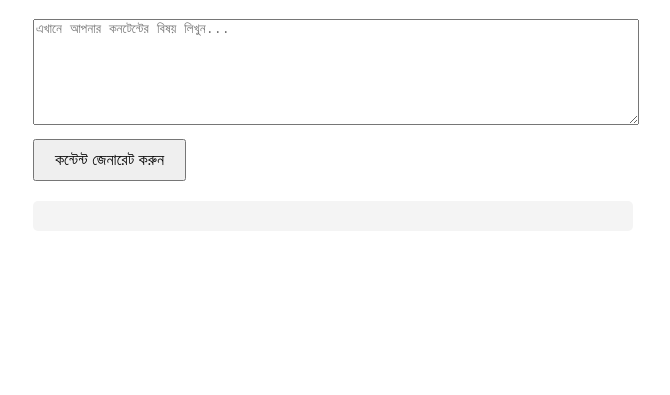
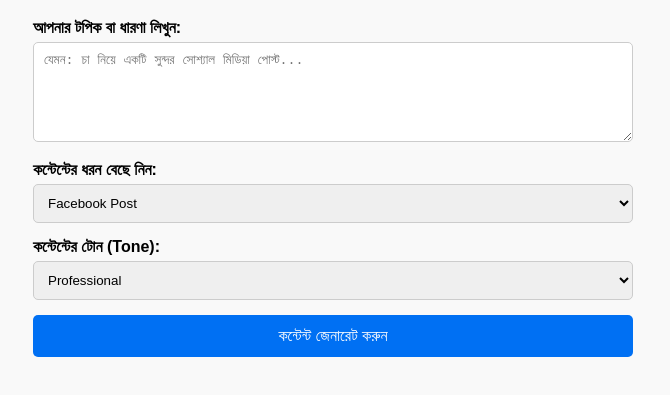
Before and after one commit to mdrajkhankhan42-bot/social-script-pro, a website: page index.html in a window 1280 px wide. Shown: the part 81-476 px from the top of the page, without its empty margins (307-977 px from the left). Drawn offline with Linux system fonts and the light colour scheme.

Commit message:
Update index.html

```diff
--- a/index.html
+++ b/index.html
@@ -5,37 +5,95 @@
   <meta name="viewport" content="width=device-width, initial-scale=1.0">
   <title>Social Script Pro</title>
   <style>
-    body { font-family: sans-serif; padding: 20px; max-width: 600px; margin: 0 auto; }
-    textarea { width: 100%; height: 100px; margin-bottom: 10px; }
-    button { padding: 10px 20px; font-size: 16px; cursor: pointer; }
-    #output { margin-top: 20px; white-space: pre-wrap; background: #f4f4f4; padding: 15px; border-radius: 5px; }
+    body { font-family: Arial, sans-serif; padding: 20px; max-width: 600px; margin: auto; background: #f9f9f9; }
+    .form-group { margin-bottom: 15px; }
+    label { font-weight: bold; display: block; margin-bottom: 5px; }
+    textarea, select { width: 100%; padding: 10px; border: 1px solid #ccc; border-radius: 5px; box-sizing: border-box; }
+    textarea { height: 100px; }
+    button { padding: 12px 20px; font-size: 16px; background-color: #0070f3; color: white; border: none; border-radius: 5px; cursor: pointer; width: 100%; }
+    button:hover { background-color: #0051a2; }
+    #resultContainer { background: white; padding: 15px; border-radius: 5px; border: 1px solid #ddd; }
   </style>
 </head>
 <body>
+
   <h1>Social Script Pro</h1>
-  <textarea id="prompt" placeholder="এখানে আপনার কনটেন্টের বিষয় লিখুন..."></textarea>
-  <br>
-  <button onclick="generateContent()">কন্টেন্ট জেনারেট করুন</button>
-  <div id="output"></div>
+
+  <div class="form-group">
+    <label for="prompt">আপনার টপিক বা ধারণা লিখুন:</label>
+    <textarea id="prompt" placeholder="যেমন: চা নিয়ে একটি সুন্দর সোশ্যাল মিডিয়া পোস্ট..."></textarea>
+  </div>
+
+  <div class="form-group">
+    <label for="platform">কন্টেন্টের ধরন বেছে নিন:</label>
+    <select id="platform">
+      <option value="Facebook Post">Facebook Post</option>
+      <option value="YouTube Script">YouTube Video Script</option>
+      <option value="Instagram Reel Hook & Caption">Instagram Reel Caption</option>
+      <option value="Promotional Ad Copy">Promotional Ad Copy</option>
+    </select>
+  </div>
+
+  <div class="form-group">
+    <label for="tone">কন্টেন্টের টোন (Tone):</label>
+    <select id="tone">
+      <option value="Professional & Informative">Professional</option>
+      <option value="Engaging & Casual">Casual / Friendly</option>
+      <option value="Persuasive & Sales-oriented">Sales / Promotional</option>
+      <option value="Humorous & Funny">Humorous</option>
+    </select>
+  </div>
+
+  <button id="generateBtn" onclick="generateContent()">কন্টেন্ট জেনারেট করুন</button>
+
+  <div id="resultContainer" style="display:none; margin-top: 20px;">
+    <h3>জেনারেট হওয়া কন্টেন্ট:</h3>
+    <div id="output" style="white-space: pre-wrap; background: #f4f4f4; padding: 15px; border-radius: 5px;"></div>
+    <button onclick="copyToClipboard()" style="margin-top: 10px; background-color: #28a745;">Copy Content</button>
+  </div>
 
   <script>
     async function generateContent() {
-      const prompt = document.getElementById('prompt').value;
-      const output = document.getElementById('output');
-      output.innerText = 'জেনারেট হচ্ছে...';
+      const promptInput = document.getElementById('prompt').value;
+      const platform = document.getElementById('platform').value;
+      const tone = document.getElementById('tone').value;
+      const outputDiv = document.getElementById('output');
+      const resultContainer = document.getElementById('resultContainer');
+
+      if (!promptInput) {
+        alert("অনুগ্রহ করে একটি টপিক লিখুন!");
+        return;
+      }
+
+      outputDiv.innerText = "কন্টেন্ট তৈরি হচ্ছে, একটু অপেক্ষা করুন...";
+      resultContainer.style.display = "block";
+
+      const finalPrompt = `Create a ${platform} with a ${tone} tone about the following topic: "${promptInput}". Make it well-structured with appropriate emojis and hashtags.`;
 
       try {
         const response = await fetch('/api/generate', {
           method: 'POST',
           headers: { 'Content-Type': 'application/json' },
-          body: JSON.stringify({ prompt })
+          body: JSON.stringify({ prompt: finalPrompt })
         });
+
         const data = await response.json();
-        output.innerText = data.result || data.error || 'কোনো আউটপুট পাওয়া যায়নি';
+        if (data.result) {
+          outputDiv.innerText = data.result;
+        } else {
+          outputDiv.innerText = "ত্রুটি: " + (data.error || "কন্টেন্ট জেনারেট করা সম্ভব হয়নি।");
+        }
       } catch (err) {
-        output.innerText = 'এরর: ' + err.message;
+        outputDiv.innerText = "সার্ভারে যোগাযোগ করতে ব্যর্থ হয়েছে।";
       }
     }
+
+    function copyToClipboard() {
+      const text = document.getElementById('output').innerText;
+      navigator.clipboard.writeText(text);
+      alert("কন্টেন্ট কপি হয়েছে!");
+    }
   </script>
+
 </body>
 </html>
```
